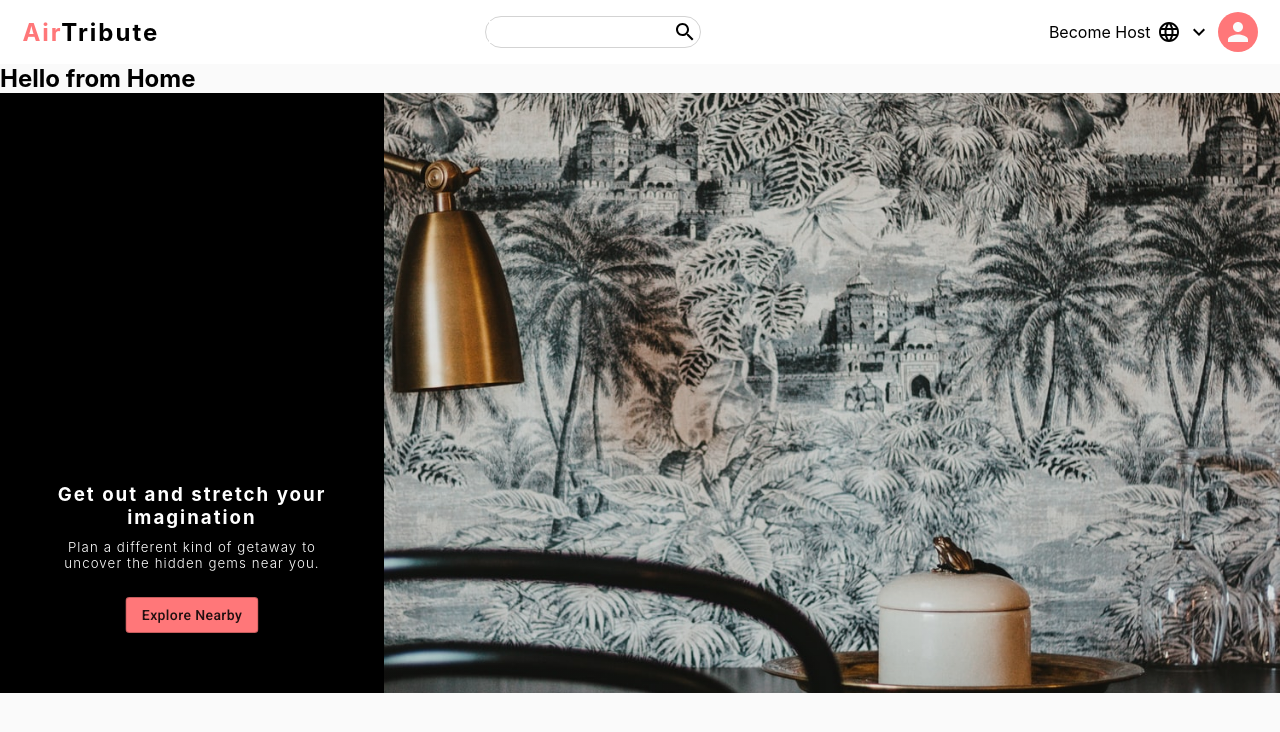
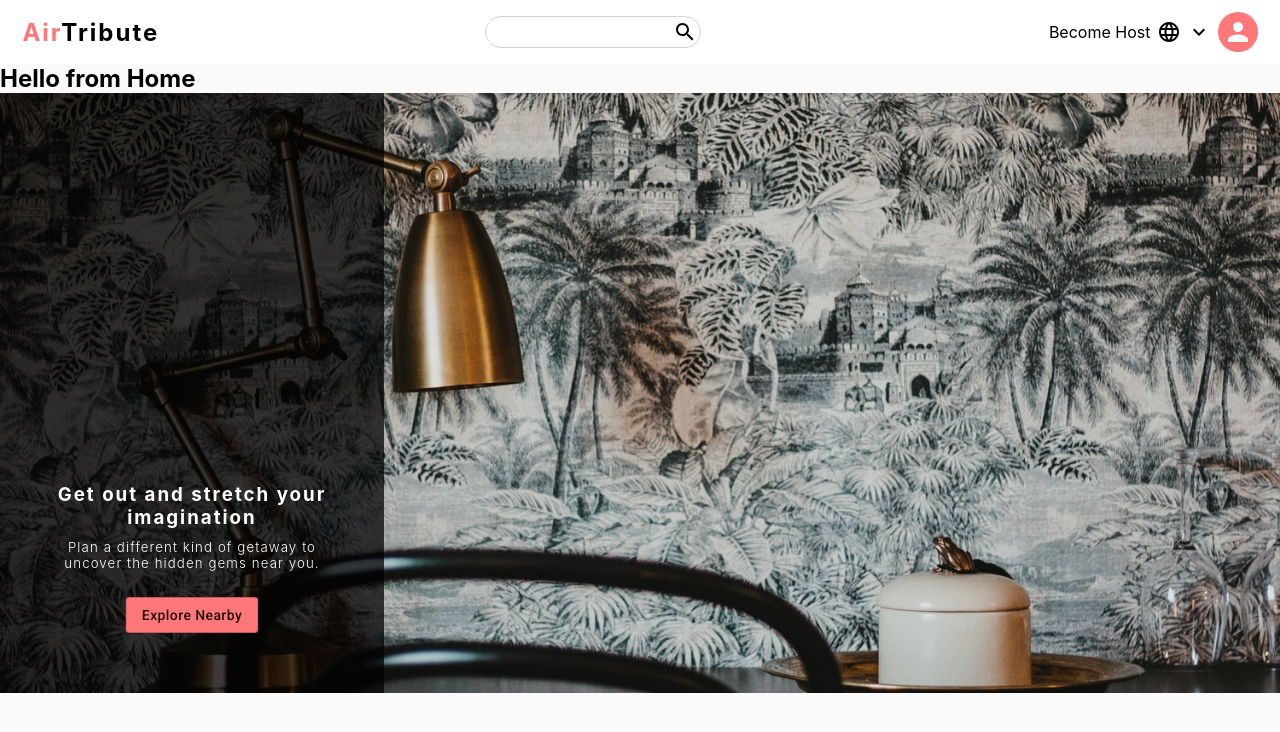
Before and after one commit to PadillaTom/Air-Tribute, a React (Create React App) app: page / in a window 1280 px wide. Shown: the top 732 px of the page. Built offline with nearby package versions, Linux system fonts and the light colour scheme.

Commit message:
background linear

```diff
--- a/src/App.css
+++ b/src/App.css
@@ -102,7 +102,7 @@ ul {
     url('./images/oficina.jfif') center/cover no-repeat fixed;
 }
 .banner-info {
-  background: black;
+  background: rgba(0, 0, 0, 0.734);
   color: white;
   width: 45%;
   height: 100%;
```
